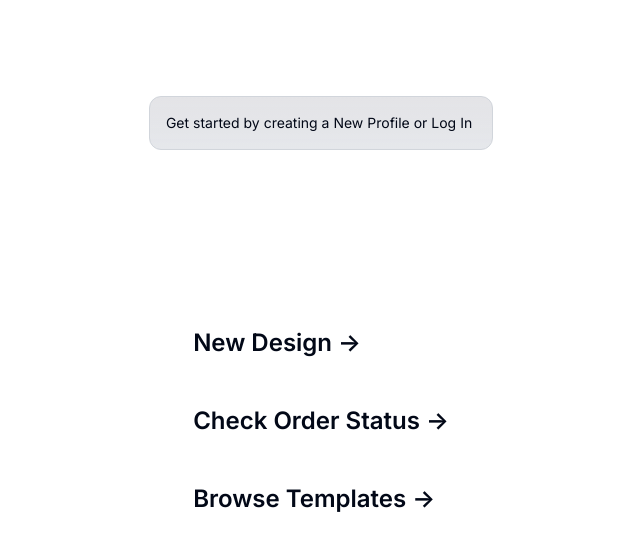
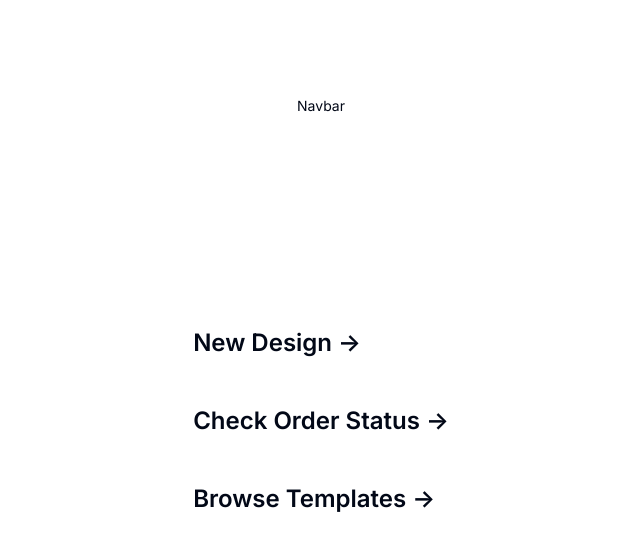
Before and after one commit to NhicFlores/orders-ui, a Next.js app: page / in a window 1280 px wide. Shown: the top 550 px of the page, without its empty margins (319-959 px from the left). Built offline with nearby package versions, Linux system fonts and the light colour scheme; a web font is replaced by a local one.

Commit message:
added notes- started profile nav bar

```diff
--- a/app/page.tsx
+++ b/app/page.tsx
@@ -1,13 +1,12 @@
 import Homepage_NavLinks from "./ui/components/homepage_navlinks";
+import { ProfileNavBar } from "./ui/profile_nav_bar";
 
 //home page for app
 export default function Home() {
   return (
     <main className="flex min-h-screen flex-col items-center justify-between p-24">
       <div className="z-10 w-auto max-w-5xl items-center justify-between text-sm lg:flex">
-        <p className="fixed left-0 top-0 flex w-full justify-center border-b border-gray-300 bg-gradient-to-b from-zinc-200 pb-6 pt-8 backdrop-blur-2xl dark:border-neutral-800 dark:bg-zinc-800/30 dark:from-inherit lg:static lg:w-auto  lg:rounded-xl lg:border lg:bg-gray-200 lg:p-4 lg:dark:bg-zinc-800/30">
-          Get started by creating a New Profile or Log In&nbsp;
-        </p>
+        <ProfileNavBar/>
       </div>
 
       <div className="mb-32 grid pb-40 text-center lg:mb-0 lg:w-auto lg:max-w-5xl lg:grid-rows-3 lg:text-left">
--- a/app/ui/components/landing_page_button.tsx
+++ /dev/null
@@ -1,9 +0,0 @@
-//landing page button
-
-export default function Landing_Page_Button(){
-    return (
-        <div>
-            <p>button</p>
-        </div>
-    );
-}
--- /dev/null
+++ b/app/ui/profile_nav_bar.tsx
@@ -0,0 +1,9 @@
+export function ProfileNavBar() {
+    return (
+        <div>
+            <p>
+                Navbar
+            </p>
+        </div>
+    );
+}
```
Also changed, not shown: z_dev_notes/dev_notes.txt, z_dev_notes/ref_docs.txt, z_dev_notes/to-do.txt.
